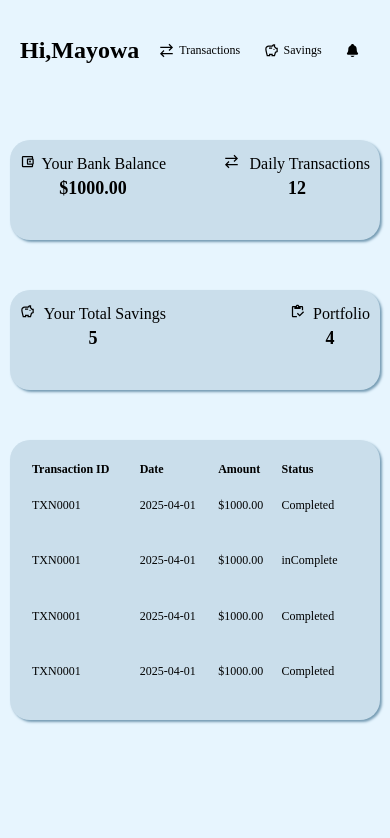
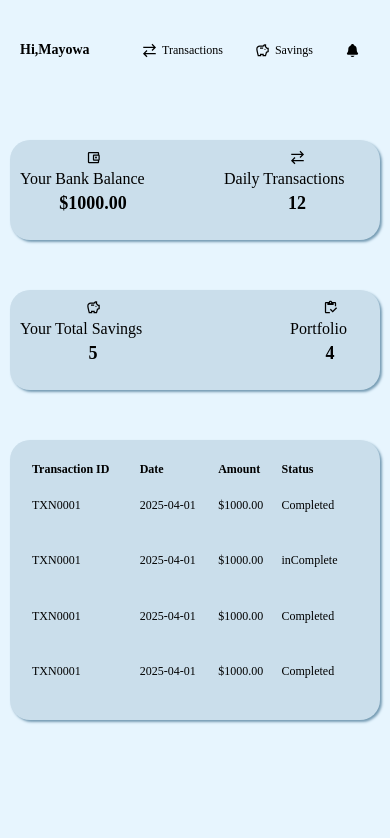
Before and after one commit to Tosin-Mayowa/forbework-app, a Next.js app: page /dashboard in a window 390 px wide. Shown: the top 838 px of the page. Built offline with nearby package versions, Linux system fonts and the light colour scheme.

Commit message:
update layout

```diff
--- a/src/app/dashboard/style.css
+++ b/src/app/dashboard/style.css
@@ -590,3 +590,15 @@ margin-left: 5px;
 
     }
   }
+
+
+  /* mobile view 468px*/
+
+  @media screen and (max-width: 468px) {
+.balance-mob,.transact-mob{
+  flex-direction: column;
+}
+.greetings{
+  font-size: 14px;
+}
+  }
```
